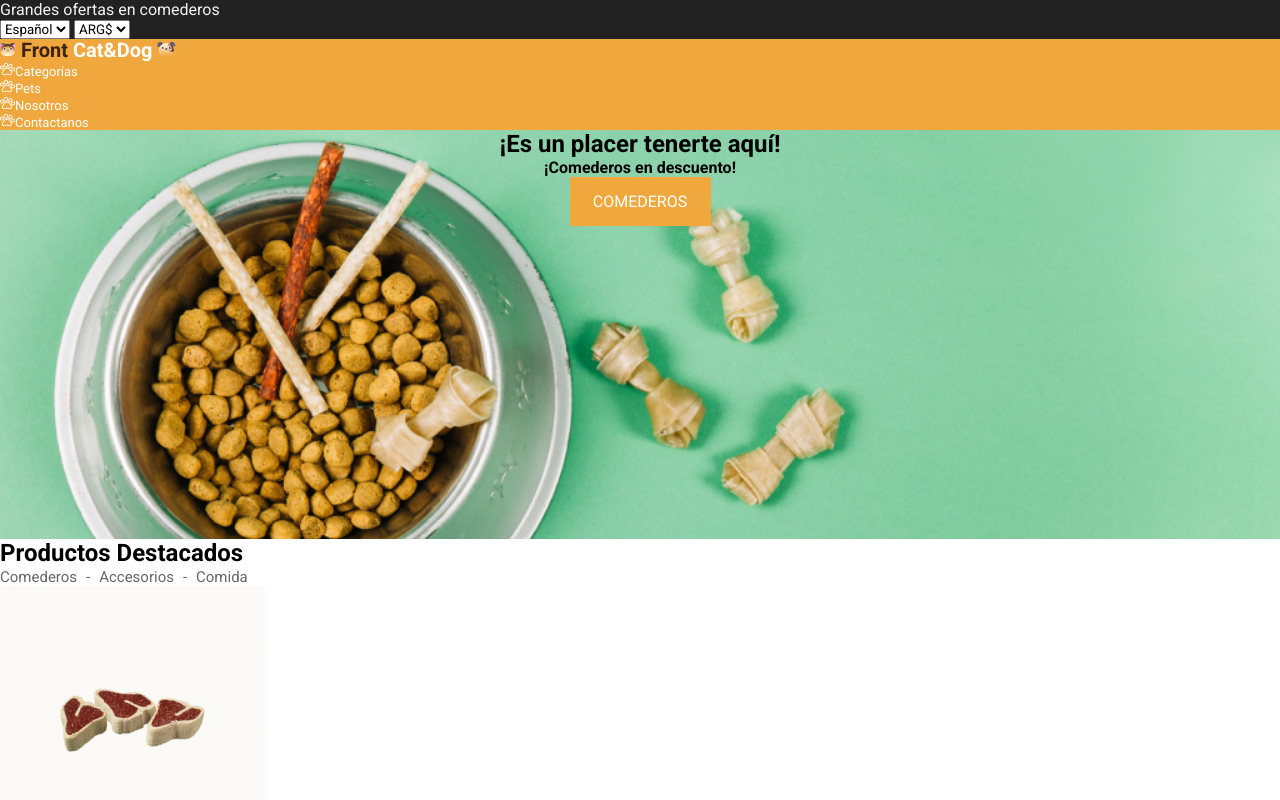
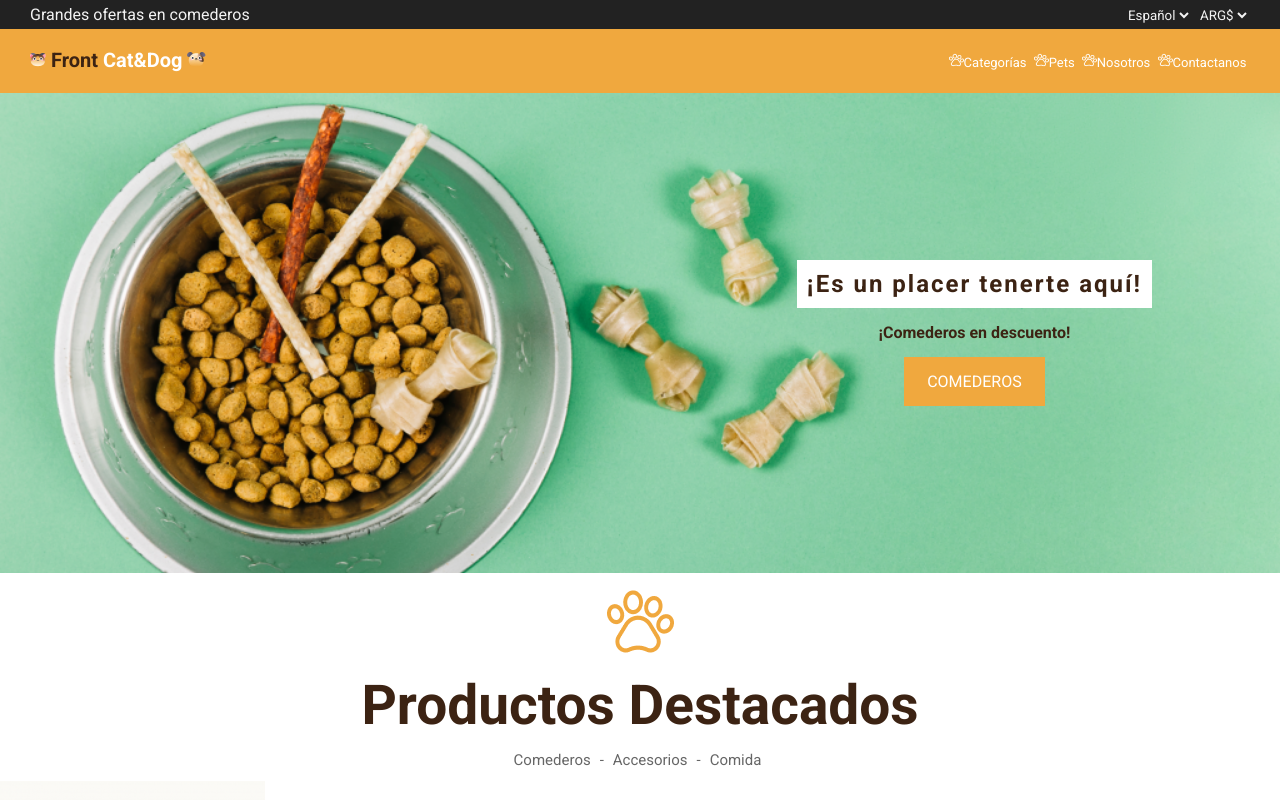
Before and after one commit to gergf22/petshop-practica, a plain HTML site: page index.html in a window 1280 px wide. Shown: the top 800 px of the page. Drawn offline with Linux system fonts and the light colour scheme.

Commit message:
segrega stilos flex a header y banner

```diff
--- a/css/estilos.css
+++ b/css/estilos.css
@@ -1,7 +1,7 @@
 @import url("https://fonts.googleapis.com/css2?family=Roboto:wght@100;400;700&display=swap");
 
 * {
-  font-family: Roboto, sans-serif;
+  font-family: 'Roboto', sans-serif;
   margin: 0;
   padding: 0;
   box-sizing: border-box;
@@ -10,15 +10,29 @@
 .header-container-top {
   background-color: #222222;
   color: #f3f3f3;
+  display: flex;
   font-weight: 400;
+  justify-content: space-between;
+  padding: 5px 30px;
 }
 
-.header-lista {
-  list-style: none;
+header select{
+  background-color: #222222;
+  color: #f3f3f3;
+  border: none;
 }
 
+/* .header-lista {
+  list-style: none;
+} */
+
 .header-container-bottom {
+  align-items: center;
   background-color: #f0a83e;
+  display: flex;
+  height: 8vh;
+  justify-content: space-between;
+  padding: 0px 30px;
 }
 
 .logo-base {
@@ -33,19 +47,52 @@
 }
 
 .nav-links {
+
+  color: #ffffff;
+  display: flex;
+  font-size: 13px;
+  font-weight: 400;
+  width: 25%;
+}
+
+.nav-links ul{
+  display: flex;
+  width: 100%;
   list-style: none;
-  color: #ffffff;
-  font-weight: 400;
-  font-size: 13px;
+  justify-content: space-around;
+
+}
+
+main {
+  display: flex;
+  flex-direction: column;
 }
 
 .banner{
-    background-image: url(../img/bowl-and-pet-daities-on-green-background\ 1.png);
-    background-repeat: no-repeat;
-    background-size: cover;
-    height: 409px;
-    text-align: center;
+  align-items: center;
+  align-content: flex-end;
+  background-image: url(../img/bowl-and-pet-daities-on-green-background\ 1.png);
+  background-repeat: no-repeat;
+  background-size: cover;
+  color: #3C2313;
+  display: flex;
+  flex-direction: column;
+  flex-wrap: wrap;
+  font-weight: 400;
+  justify-content: center;
+  height: 60vh;
+  padding-right: 10vw;
+  text-align: center;
+}
 
+.banner h2 {
+  background-color: white;
+  letter-spacing: 2px;
+  padding: 10px;
+}
+
+.banner h4{
+  margin: 15px 0;
 }
 
 .banner button {
@@ -56,6 +103,24 @@
   font-weight: 400;
   height: 49px;
   width: 141px;
+}
+
+.productos{
+  display: flex;
+  flex-direction: column;
+}
+
+.productos-especiales{
+  align-items: center;
+  display: flex;
+  flex-direction: column;
+  height: 26vh;
+  justify-content: space-evenly;
+}
+
+.productos-especiales h1{
+  color: #3C2313;
+  font-size: 55px;
 }
 
 .productos li{
@@ -71,12 +136,12 @@
 
 }
 
-.footer-top {
+.footer-main {
   background: #3C2313;
   color: #8A8787;
 }
 
-.footer-top h3{
+.footer-main h3{
   color: white;
   font-size: 20px;
   font-weight: 700;
--- a/index.html
+++ b/index.html
@@ -2,41 +2,51 @@
 <html lang="en">
   <head>
     <meta charset="UTF-8" />
+    <meta name="viewport" content="width=device-width, initial-scale=1">
     <link rel="stylesheet" href="css/estilos.css">
     <title>Petshop</title>
   </head>
   <body>
     <header>
       <section class="header-container-top">
+        <div>
           <p>Grandes ofertas en comederos</p>
+        </div>
+        <div>
           <select name="idioma">
             <option value="espaniol">Español</option>
           </select>
           <select name="moneda">
             <option value="arg">ARG$</option>
           </select>
+        </div>
       </section>
-      <section class="header-container-bottom">
-        <nav>
+      <nav class="header-container-bottom">
+        <div>
           <p class="logo-base">
             <img src="img/Cat.png" alt="gato" />
             <span class="logo-first">Front</span>
             Cat&Dog
             <img src="img/Dog.png" alt="perro" />
           </p>
-          <ul class="nav-links">
+        </div>
+        <div class="nav-links">
+          <ul>
             <li>
               <img src="img/pawprint 1.png" alt="" /><span>Categorías</span>
             </li>
-            <li><img src="img/pawprint 1.png" alt="" /><span>Pets</span></li>
+            <li>
+              <img src="img/pawprint 1.png" alt="" /><span>Pets</span>
+            </li>
             <li>
               <img src="img/pawprint 1.png" alt="" /><span>Nosotros</span>
             </li>
             <li>
               <img src="img/pawprint 1.png" alt="" /><span>Contactanos</span>
             </li>
+          </ul>
+        </div>
       </nav>
-      </section>
     </header>
     <main>
       <section class="banner">
@@ -45,7 +55,14 @@
         <button>COMEDEROS</button>
       </section>
       <section class="productos">
+        <div class="productos-especiales">
+          <div>
+            <img src="img/pawprint 2.png" alt="">
+          </div>
+          <div>
             <h1>Productos Destacados</h1>
+          </div>
+          <div>
             <ul>
               <li>Comederos</li>
               <li>-</li>
@@ -53,7 +70,9 @@
               <li>-</li>
               <li>Comida</li>
             </ul>
-
+          </div>
+        </div>
+        <div class="productos-lista">
           <article>
             <img src="img/churrasquito.png" alt="churrasquito" />
             <p>Juguete Churrasquito</p>
@@ -69,11 +88,16 @@
             <p>Juguete Huesito</p>
             <p class="precio">$650</p>
           </article>
+        </div>
       </section>
       <section></section>
     </main>
     <footer>
-      <section class="footer-top">
+      <section class="Footer-top">
+
+      </section>
+      <section class="footer-main">
+        <div>
           <ul>
             <li><img src="img/Icono-map.png" alt="mapa"></li>
             <li><h3>Localidad</h3></li>
@@ -89,12 +113,15 @@
             <li><h3>Correo Electrónico</h3></li>
             <li>Dirección de correo</li>
           </ul>
+        </div>
+        <div>
           <p class="logo-base">
             <img src="img/Cat.png" alt="gato" />
             <span class="logo-first">Front</span>
             Cat&Dog
             <img src="img/Dog.png" alt="perro" />
           </p>
+        </div>
       </section>
       <section class="derechos">
         <p>
```
Lines whose indentation alone changed are shown as unchanged.
